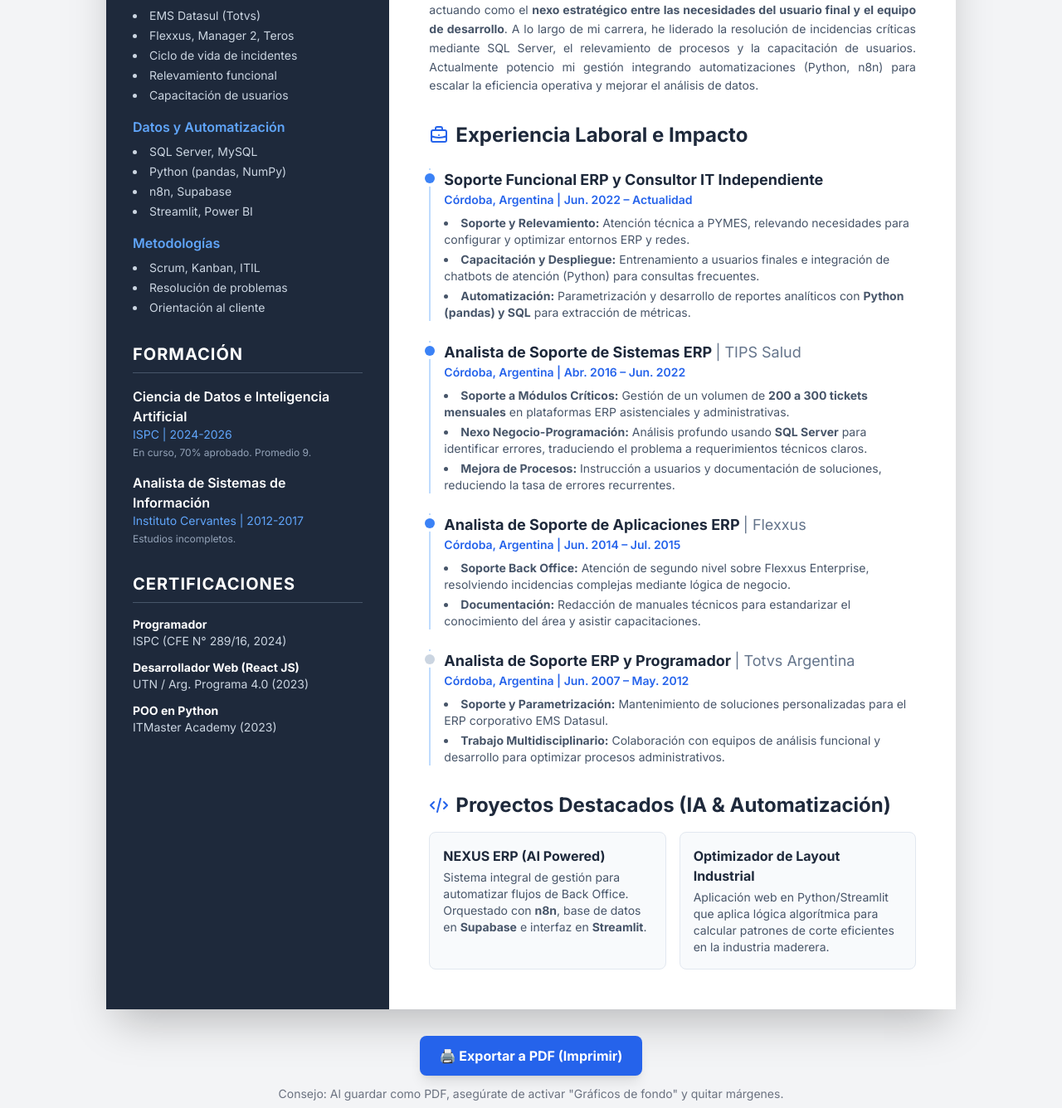
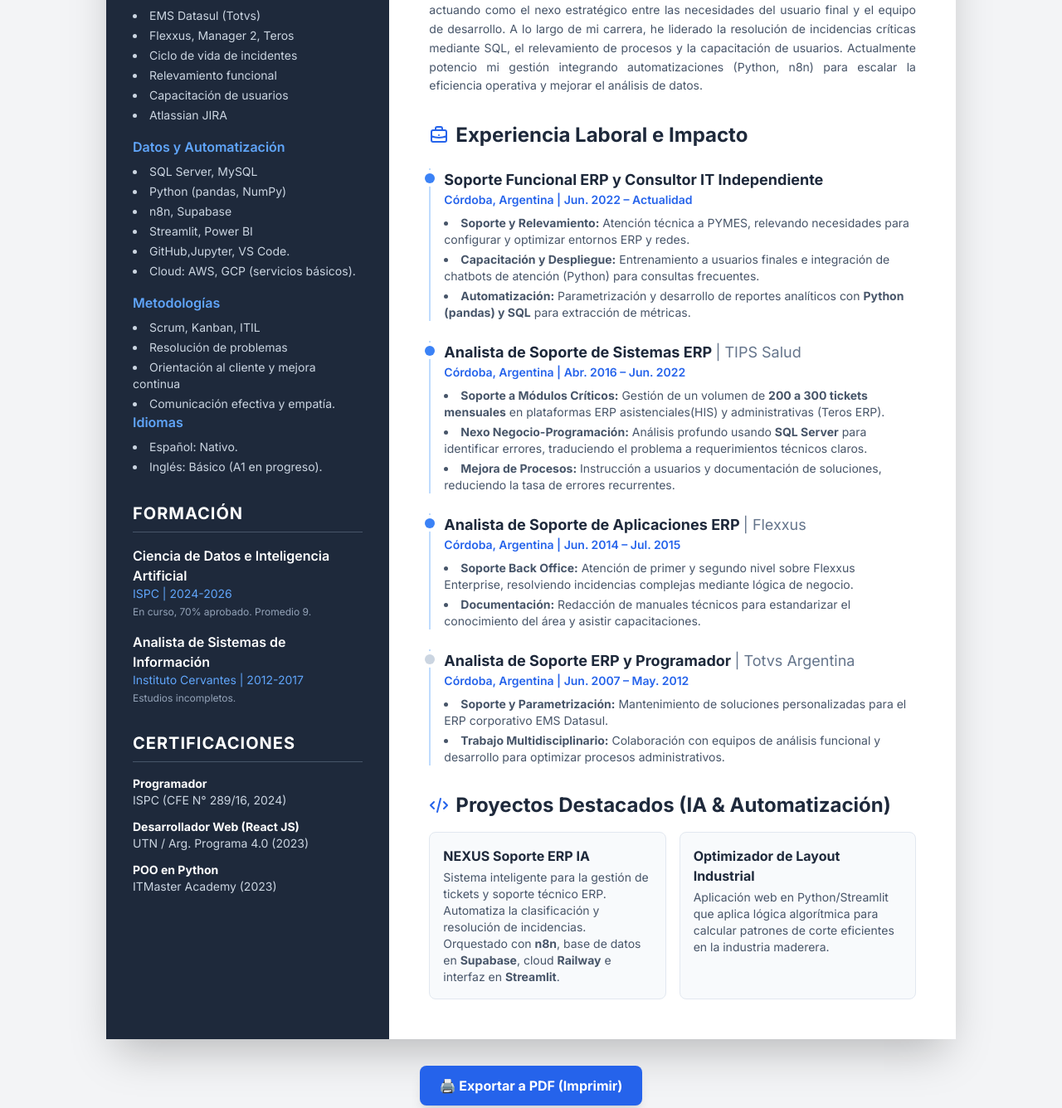
Before and after one commit to Gdicampli22/CV-GD, a plain HTML site: page index.html in a window 1280 px wide. Shown: the part 389-1725 px from the top of the page at 83% size. Drawn offline with nearby package versions, Linux system fonts and the light colour scheme.

Commit message:
Update index.html

```diff
--- a/index.html
+++ b/index.html
@@ -78,6 +78,7 @@
                         <li>Ciclo de vida de incidentes</li>
                         <li>Relevamiento funcional</li>
                         <li>Capacitación de usuarios</li>
+                        <li>Atlassian JIRA</li>
                     </ul>
                 </div>
 
@@ -88,6 +89,8 @@
                         <li>Python (pandas, NumPy)</li>
                         <li>n8n, Supabase</li>
                         <li>Streamlit, Power BI</li>
+                        <li>GitHub,Jupyter, VS Code. </li>
+                        <li>Cloud: AWS, GCP (servicios básicos). </li>
                     </ul>
                 </div>
 
@@ -96,7 +99,17 @@
                     <ul class="text-sm text-slate-300 list-disc list-inside space-y-1">
                         <li>Scrum, Kanban, ITIL</li>
                         <li>Resolución de problemas</li>
-                        <li>Orientación al cliente</li>
+                        <li>Orientación al cliente y mejora continua</li>
+                        <li>Comunicación efectiva y empatía.</li>
+
+                    </ul>
+                </div>
+
+                <div>
+                    <h3 class="text-blue-400 font-semibold mb-2">Idiomas</h3>
+                    <ul class="text-sm text-slate-300 list-disc list-inside space-y-1">
+                        <li>Español: Nativo.</li>
+                        <li>Inglés: Básico (A1 en progreso).</li>
                     </ul>
                 </div>
             </section>
@@ -146,7 +159,7 @@
             <header class="mb-8 border-b-2 border-slate-100 pb-6">
                 <h1 class="text-4xl md:text-5xl font-bold text-slate-800 tracking-tight mb-2">Gastón Di Campli</h1>
                 <p class="text-xl text-blue-600 font-semibold tracking-wide">Especialista en Soporte Funcional ERP</p>
-                <p class="text-md text-slate-500 mt-1">Consultor y Soporte Funcional ERP | Automatización & Data | SQL, Python, n8n | Integraciones y Optimización de Procesos | IA integrada a procesos</p>
+                <p class="text-md text-slate-500 mt-1">Consultoria y Soporte Funcional ERP | Automatización & Data | SQL, Python, n8n | Integraciones y Optimización de Procesos | IA integrada a procesos</p>
             </header>
 
             <!-- Perfil Profesional -->
@@ -156,7 +169,7 @@
                     Perfil Profesional
                 </h2>
                 <p class="text-slate-600 leading-relaxed text-sm text-justify">
-                    Especialista IT con más de 15 años de experiencia centralizada en el <strong>Soporte Funcional de sistemas ERP de alta complejidad</strong> (Totvs, Flexxus, TIPS Salud). Mi principal fortaleza es garantizar la continuidad de los módulos administrativos y financieros (Back Office), actuando como el <strong>nexo estratégico entre las necesidades del usuario final y el equipo de desarrollo</strong>. A lo largo de mi carrera, he liderado la resolución de incidencias críticas mediante SQL Server, el relevamiento de procesos y la capacitación de usuarios. Actualmente potencio mi gestión integrando automatizaciones (Python, n8n) para escalar la eficiencia operativa y mejorar el análisis de datos.
+                    Especialista IT con más de 15 años de experiencia centralizada en el <strong>Soporte Funcional de sistemas ERP </strong> (Totvs, Flexxus, TIPS Salud, Manager2, Teros-Nodum). Mi principal fortaleza es garantizar la continuidad de los módulos administrativos y financieros, actuando como el nexo estratégico entre las necesidades del usuario final y el equipo de desarrollo. A lo largo de mi carrera, he liderado la resolución de incidencias críticas mediante SQL, el relevamiento de procesos y la capacitación de usuarios. Actualmente potencio mi gestión integrando automatizaciones (Python, n8n) para escalar la eficiencia operativa y mejorar el análisis de datos.
                 </p>
             </section>
 
@@ -187,7 +200,7 @@
                         <h3 class="text-lg font-bold text-slate-800">Analista de Soporte de Sistemas ERP <span class="text-slate-500 font-normal">| TIPS Salud</span></h3>
                         <p class="text-sm text-blue-600 font-semibold mb-2">Córdoba, Argentina | Abr. 2016 – Jun. 2022</p>
                         <ul class="text-sm text-slate-600 list-disc list-inside space-y-1">
-                            <li><strong>Soporte a Módulos Críticos:</strong> Gestión de un volumen de <strong>200 a 300 tickets mensuales</strong> en plataformas ERP asistenciales y administrativas.</li>
+                            <li><strong>Soporte a Módulos Críticos:</strong> Gestión de un volumen de <strong>200 a 300 tickets mensuales</strong> en plataformas ERP asistenciales(HIS) y administrativas (Teros ERP).</li>
                             <li><strong>Nexo Negocio-Programación:</strong> Análisis profundo usando <strong>SQL Server</strong> para identificar errores, traduciendo el problema a requerimientos técnicos claros.</li>
                             <li><strong>Mejora de Procesos:</strong> Instrucción a usuarios y documentación de soluciones, reduciendo la tasa de errores recurrentes.</li>
                         </ul>
@@ -199,7 +212,7 @@
                         <h3 class="text-lg font-bold text-slate-800">Analista de Soporte de Aplicaciones ERP <span class="text-slate-500 font-normal">| Flexxus</span></h3>
                         <p class="text-sm text-blue-600 font-semibold mb-2">Córdoba, Argentina | Jun. 2014 – Jul. 2015</p>
                         <ul class="text-sm text-slate-600 list-disc list-inside space-y-1">
-                            <li><strong>Soporte Back Office:</strong> Atención de segundo nivel sobre Flexxus Enterprise, resolviendo incidencias complejas mediante lógica de negocio.</li>
+                            <li><strong>Soporte Back Office:</strong> Atención de primer y segundo nivel sobre Flexxus Enterprise, resolviendo incidencias complejas mediante lógica de negocio.</li>
                             <li><strong>Documentación:</strong> Redacción de manuales técnicos para estandarizar el conocimiento del área y asistir capacitaciones.</li>
                         </ul>
                     </article>
@@ -226,8 +239,8 @@
                 </h2>
                 <div class="grid grid-cols-1 md:grid-cols-2 gap-4">
                     <div class="bg-slate-50 p-4 rounded-lg border border-slate-200">
-                        <h3 class="font-bold text-slate-800 mb-1">NEXUS ERP (AI Powered)</h3>
-                        <p class="text-sm text-slate-600">Sistema integral de gestión para automatizar flujos de Back Office. Orquestado con <strong>n8n</strong>, base de datos en <strong>Supabase</strong> e interfaz en <strong>Streamlit</strong>.</p>
+                        <h3 class="font-bold text-slate-800 mb-1">NEXUS Soporte ERP IA </h3>
+                        <p class="text-sm text-slate-600">Sistema inteligente para la gestión de tickets y soporte técnico ERP. Automatiza la clasificación y resolución de incidencias. Orquestado con <strong>n8n</strong>, base de datos en <strong>Supabase</strong>, cloud <strong>Railway</strong> e interfaz en <strong>Streamlit</strong>.</p>
                     </div>
                     <div class="bg-slate-50 p-4 rounded-lg border border-slate-200">
                         <h3 class="font-bold text-slate-800 mb-1">Optimizador de Layout Industrial</h3>
```
